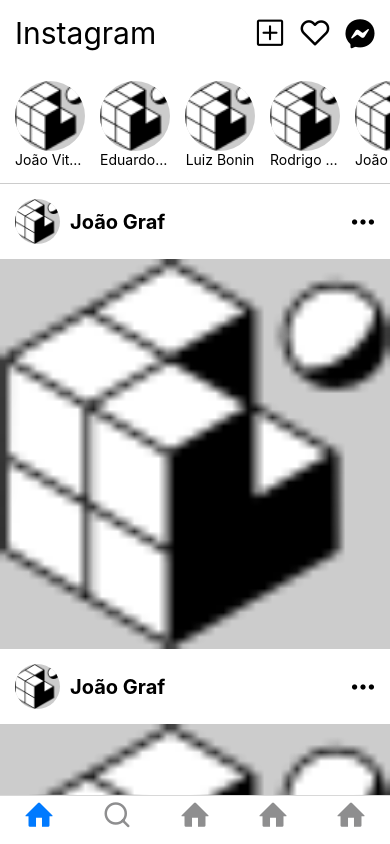
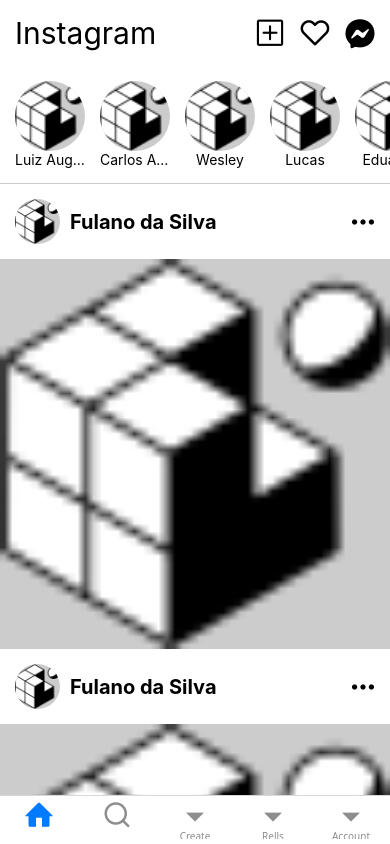
Before and after one commit to joaovitorgraf/Desenvolvimento-Mobile, a React Native app in the folder instagram-app/: screen /Home in a window 390 px wide. Built offline with nearby package versions, Linux system fonts and the light colour scheme.

Commit message:
copy repositorio professor

```diff
--- a/instagram-app/components/PostComponent.js
+++ b/instagram-app/components/PostComponent.js
@@ -1,53 +1,41 @@
-import { View, Image, Text, useWindowDimensions } from "react-native";
-import Entypo from "@expo/vector-icons/Entypo";
+import { View, Image, Text, useWindowDimensions } from 'react-native';
+import Entypo from '@expo/vector-icons/Entypo';
 
-export default function PostComponent({ name }) {
+export default function PostComponent() {
+
     const { width } = useWindowDimensions();
+
     return (
         <>
-      <View
-        style={{
+            <View style={{
                 padding: 15,
-          flexDirection: "row",
-          alignItems: "center",
-          justifyContent: "space-between",
-        }}
-      >
-        <View
-          style={{
-            flexDirection: "row",
-            alignItems: "center",
-          }}
-        >
-          <Image
-            style={{
-              backgroundColor: "#ccc",
+                flexDirection: 'row',
+                alignItems: 'center',
+                justifyContent: 'space-between'
+            }}>
+                <View style={{
+                    flexDirection: 'row',
+                    alignItems: 'center'
+                }}>
+                    <Image style={{
+                        backgroundColor: '#ccc',
                         width: 45,
                         height: 45,
-              borderRadius: 35,
-            }}
-            source={require("../assets/favicon.png")}
-          />
-          <Text
-            style={{
+                        borderRadius: 35
+                    }} source={require('../assets/favicon.png')} />
+                    <Text style={{
                         fontSize: 20,
-              fontWeight: "bold",
-              marginLeft: 10,
-            }}
-          >
-            {name}
-          </Text>
+                        fontWeight: 'bold',
+                        marginLeft: 10
+                    }}>Fulano da Silva</Text>
                 </View>
                 <Entypo name="dots-three-horizontal" size={24} color="black" />
             </View>
-      <Image
-        style={{
-          backgroundColor: "#ccc",
+            <Image style={{
+                backgroundColor: '#ccc',
                 width: width,
                 height: width,
-        }}
-        source={require("../assets/favicon.png")}
-      />
+            }} source={require('../assets/favicon.png')} />
         </>
-  );
+    )
 }
--- /dev/null
+++ b/instagram-app/components/StoryComponent.js
@@ -0,0 +1,18 @@
+import { View, Image, Text } from 'react-native';
+
+export default function StoryComponent ({ name, image }) {
+    return (
+        <View>
+            <Image style={{
+                backgroundColor: '#ccc',
+                width: 70,
+                height: 70,
+                borderRadius: 35
+            }} source={image} />
+            <Text numberOfLines={1} ellipsizeMode='tail' style={{
+                width: 70,
+                textAlign: 'center'
+            }}>{name}</Text>
+        </View>
+    )
+}
--- /dev/null
+++ b/instagram-app/navigation/BottomNavigator.js
@@ -0,0 +1,38 @@
+import { createBottomTabNavigator } from "@react-navigation/bottom-tabs"
+import HomeScreen from "../screens/HomeScreen";
+import SearchScreen from "../screens/SearchScreen";
+import CreateScreen from "../screens/CreateScreen";
+import ReelsScreen from "../screens/ReelsScreen";
+import AccountScreen from "../screens/AccountScreen";
+import Entypo from '@expo/vector-icons/Entypo';
+import Feather from '@expo/vector-icons/Feather';
+
+export default function BottomNavigator () {
+
+    const Tab = createBottomTabNavigator();
+
+    return (
+        <Tab.Navigator>
+            <Tab.Screen name="Home" component={HomeScreen}
+            options={{
+                headerShown: false,
+                title: '',
+                tabBarIcon: ({ color, size }) => (
+                    <Entypo name="home" color={color} size={30} />
+                ),
+            }}
+            />
+            <Tab.Screen name="Search" component={SearchScreen}
+            options={{
+                title: '',
+                tabBarIcon: ({ color, size }) => (
+                    <Feather name="search" size={30} color={color} />
+                ),
+            }}
+            />
+            <Tab.Screen name="Create" component={CreateScreen} />
+            <Tab.Screen name="Rells" component={ReelsScreen} />
+            <Tab.Screen name="Account" component={AccountScreen} />
+        </Tab.Navigator>
+    )
+}
--- a/instagram-app/package.json
+++ b/instagram-app/package.json
@@ -19,10 +19,7 @@
     "react": "18.3.1",
     "react-native": "0.76.7",
     "react-native-safe-area-context": "^5.2.0",
-    "react-native-screens": "^4.9.0",
-    "react-dom": "18.3.1",
-    "react-native-web": "~0.19.13",
-    "@expo/metro-runtime": "~4.0.1"
+    "react-native-screens": "^4.9.0"
   },
   "devDependencies": {
     "@babel/core": "^7.20.0"
--- a/instagram-app/screens/AccountScreen.js
+++ b/instagram-app/screens/AccountScreen.js
@@ -1,5 +1,7 @@
-import { Text } from "react-native";
+import { Text } from 'react-native';
 
-export default function AccountScreen() {
-  return <Text>Tela de Acount</Text>;
+export default function AccountScreen () {
+    return (
+        <Text>Tela de Minha conta</Text>
+    )
 }
--- a/instagram-app/screens/CreateScreen.js
+++ b/instagram-app/screens/CreateScreen.js
@@ -1,5 +1,7 @@
-import { Text } from "react-native";
+import { Text } from 'react-native';
 
-export default function CreateScreen() {
-  return <Text>Tela de Create</Text>;
+export default function CreateScreen () {
+    return (
+        <Text>Tela de Criar Publicação</Text>
+    )
 }
--- a/instagram-app/screens/HomeScreen.js
+++ b/instagram-app/screens/HomeScreen.js
@@ -1,60 +1,62 @@
-import { StatusBar } from "expo-status-bar";
-import { StyleSheet, Text, View, SafeAreaView, Image, ScrollView, useWindowDimensions } from "react-native";
-import Feather from "@expo/vector-icons/Feather";
-import AntDesign from "@expo/vector-icons/AntDesign";
-import FontAwesome6 from "@expo/vector-icons/FontAwesome6";
-import StoryComponent from "../components/StoryComponet";
-import PostComponent from "../components/PostComponent";
+import { StatusBar } from 'expo-status-bar';
+import { StyleSheet, Text, View, SafeAreaView, ScrollView } from 'react-native';
+import Feather from '@expo/vector-icons/Feather';
+import AntDesign from '@expo/vector-icons/AntDesign';
+import FontAwesome6 from '@expo/vector-icons/FontAwesome6';
+import StoryComponent from '../components/StoryComponent';
+import PostComponent from '../components/PostComponent';
 
 export default function HomeScreen() {
-  const stories = ["João Vitor Graf", "Eduardo Marchall", "Luiz Bonin", "Rodrigo Peters", "João Sartori"];
-  const { width } = useWindowDimensions();
+
+    const stories = [
+        "Luiz Augusto",
+        "Carlos Alberto",
+        "Wesley",
+        "Lucas",
+        "Eduardo"
+    ];
 
     return (
         <SafeAreaView style={styles.container}>
             <ScrollView>
-        <View
-          style={{
+                <View style={{
                     padding: 15,
-            flexDirection: "row",
-            alignItems: "center",
-            justifyContent: "space-between",
-          }}
-        >
+                    flexDirection: 'row',
+                    alignItems: 'center',
+                    justifyContent: 'space-between'
+                }}>
                     <Text style={{ fontSize: 30 }}>Instagram</Text>
-          <View
-            style={{
-              flexDirection: "row",
-              alignItems: "center",
-              gap: 15,
-            }}
-          >
+                    <View style={{
+                        flexDirection: 'row',
+                        alignItems: 'center',
+                        gap: 15
+                    }}>
                         <AntDesign name="plussquareo" size={30} color="black" />
                         <Feather name="heart" size={30} color="black" />
                         <FontAwesome6 name="facebook-messenger" size={30} color="black" />
                     </View>
                 </View>
 
-        <ScrollView horizontal={true} indicatorStyle={"white"}>
-          <View
-            style={{
-              flexDirection: "row",
+                <ScrollView horizontal={true} indicatorStyle={'white'}>
+                    <View style={{
+                        flexDirection: 'row',
                         padding: 15,
                         gap: 15,
                         borderBottomWidth: 1,
-              borderColor: "#ccc",
-            }}
-          >
+                        borderColor: '#ccc'
+                    }}>
                         {stories.map((name, index) => (
-              <StoryComponent key={index} name={name} image={require("../assets/favicon.png")} />
+                            <StoryComponent key={index} name={name} image={require('../assets/favicon.png')} />
                         ))}
                     </View>
                 </ScrollView>
 
-        <PostComponent name="João Graf" />
-        <PostComponent name="João Graf" />
-        <PostComponent name="João Graf" />
-        <PostComponent name="João Graf" />
+                <PostComponent />
+                <PostComponent />
+                <PostComponent />
+                <PostComponent />
+                <PostComponent />
+                <PostComponent />
             </ScrollView>
             <StatusBar style="auto" />
         </SafeAreaView>
@@ -63,6 +65,6 @@
 
 const styles = StyleSheet.create({
     container: {
-    backgroundColor: "white",
-  },
+        backgroundColor: 'white',
+    }
 });
--- a/instagram-app/screens/SearchScreen.js
+++ b/instagram-app/screens/SearchScreen.js
@@ -1,18 +1,27 @@
-import { useEffect, useState } from "react";
-import { Text, TextInput } from "react-native";
+import { useState, useEffect } from 'react';
+import { Text, TextInput } from 'react-native';
 
-export default function SearchScreen() {
-  const { searchText, setSearchText } = useState("");
+export default function SearchScreen () {
 
-  useEffect(() => {
-    console.log(searchText);
-  }, [searchText]);
+    const [searchText, setSearchText] = useState('');
 
-  return (
-    <>
-      <Text>Tela de pesquisa</Text>
-      <TextInput style={{ height: 40, margin: 12, borderWidth: 1, padding: 10 }} value={searchText} onChangeText={setSearchText} />
-      <Text>{searchText}</Text>
-    </>
-  );
+    useEffect(() => {
+        console.log(searchText);
+    }, [searchText])
+
+    return (
+        <>
+            <Text>Tela de Pesquisa</Text>
+            <TextInput style={{
+                    height: 40,
+                    margin: 12,
+                    borderWidth: 1,
+                    padding: 10
+                }}
+                value={searchText}
+                onChangeText={setSearchText}
+            />
+            <Text style={{fontSize: 50}}>{searchText}</Text>
+        </>
+    )
 }
```
Also changed, not shown: instagram-app/App.js (+7 -6 lines), instagram-app/screens/ReelsScreen.js (+5 -3 lines), instagram-app/assets/photo.jpg (added), 1 other file (tests, documents, lock files or other folders). Lines whose indentation alone changed are shown as unchanged.
